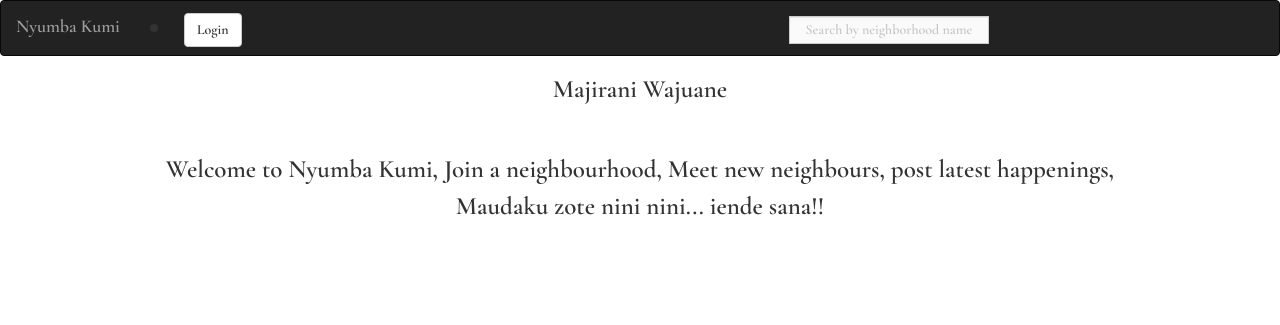
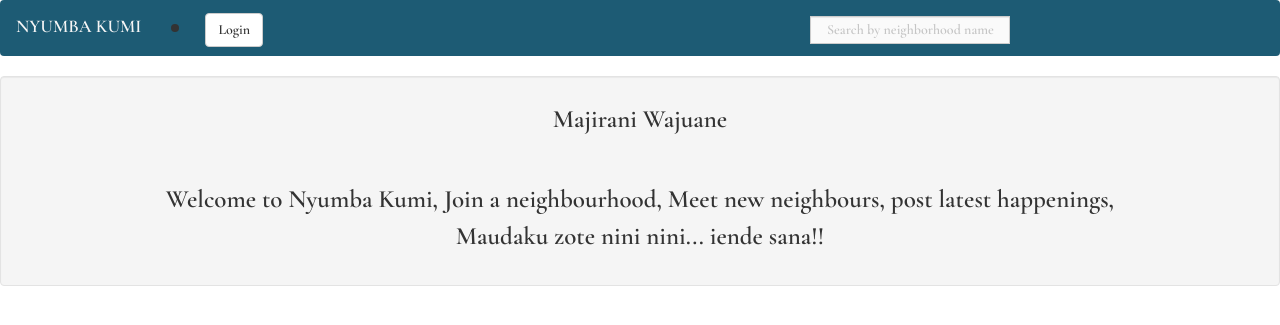
Before and after one commit to tgalvinjr/majirani-IP, a Django app: page / in a window 1280 px wide. Shown: the top 325 px of the page. Run offline with Django 3.2, Linux system fonts and the light colour scheme; data that the repository does not hold is empty; some libraries are stand-ins or nearby versions.

Commit message:
style base.html and navbar.html

```diff
--- a/mtaa/templates/base.html
+++ b/mtaa/templates/base.html
@@ -27,9 +27,13 @@
 
 <body>
   {% include "navbar.html" %}
-  {% block content %} <h1 class='text-center'>Majirani Wajuane</h1><br>
-  <p class='text-center'>Welcome to Nyumba Kumi, Join a neighbourhood, Meet new neighbours, post latest happenings,<br>
-    Maudaku zote nini nini... iende sana!!</p>
+  {% block content %}
+  <div class="well" >
+    <h1 class='text-center'>Majirani Wajuane</h1><br>
+    <p class='text-center'>Welcome to Nyumba Kumi, Join a neighbourhood, Meet new neighbours, post latest
+      happenings,<br>
+      Maudaku zote nini nini... iende sana!!</p>
+  </div>
   {%endblock%}
 
   {% block scripts %}
--- a/mtaa/templates/navbar.html
+++ b/mtaa/templates/navbar.html
@@ -6,14 +6,14 @@
   <meta name="viewport" content="width=device-width, initial-scale=1">
 </head>
 <body>
-<nav class="navbar navbar-inverse">
+<nav class="navbar navbar" style="background-color: #1d5b74;">
   <div class="container-fluid">
     <div class="navbar-header">
-      <a class="navbar-brand" href="{% url 'home' %}">Nyumba Kumi</a>
+      <a class="navbar-brand" style="color: whitesmoke" href="{% url 'home' %}">NYUMBA KUMI</a>
     </div>
     <div class="col-sm-6 col-md-6"  style="margin-top:08px;">
         {% if user.is_authenticated %}
-        <ul>
+        <ul style="list-style: none">
           <li class="dropdown">
             <a href="#" class="dropdown-toggle btn btn-default" data-toggle="dropdown" role="button" aria-expanded="false">Account
                       <span class="caret"></span>
--- a/static/css/styles.css
+++ b/static/css/styles.css
@@ -9,6 +9,7 @@ body{
 h4{
   font-family: 'Cormorant Garamond', serif;
   font-size: 25px;
+  background-color: brown;
 }
 h1{
   font-family: 'Cormorant Garamond', serif;
```
